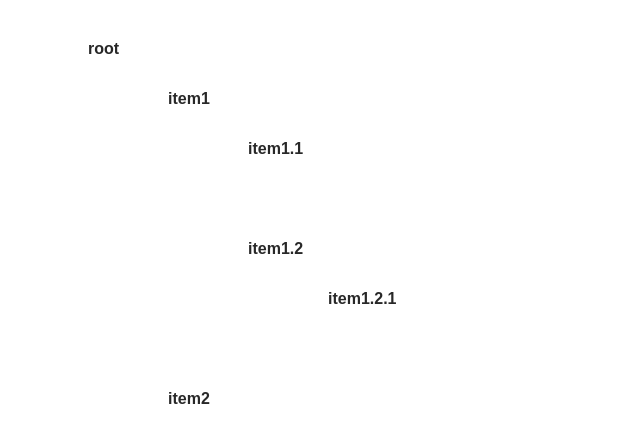
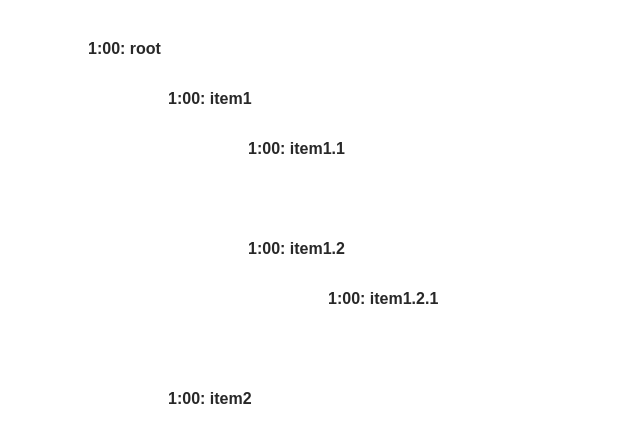
Before and after one commit to satvikpendem/Artemis, a Vue app in the folder vue_app/: page / in a window 1280 px wide. Shown: the top 442 px of the page, without its empty margins (0-640 px from the left). Built offline with nearby package versions, Linux system fonts and the light colour scheme.

Commit message:
Add duration information to task

```diff
--- a/vue_app/src/components/Task/TaskItem.vue
+++ b/vue_app/src/components/Task/TaskItem.vue
@@ -8,7 +8,7 @@
     >
       <div v-for="node in nodes" :key="node.id">
         <ul v-if="node.nodes">
-          <p>{{ node.title }}</p>
+          <p>{{ node.duration }}: {{ node.title }}</p>
           <task-item :nodes="node.nodes"></task-item>
         </ul>
         <li v-else>
```
